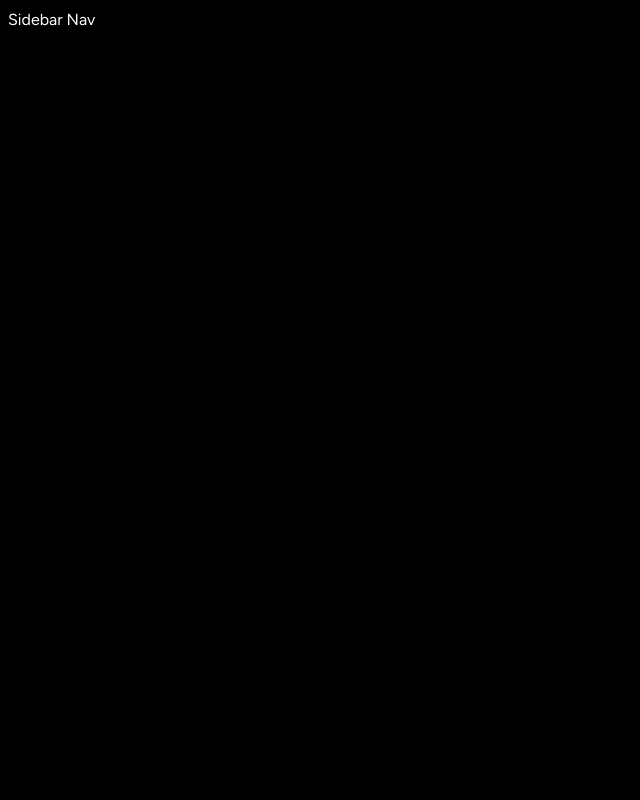
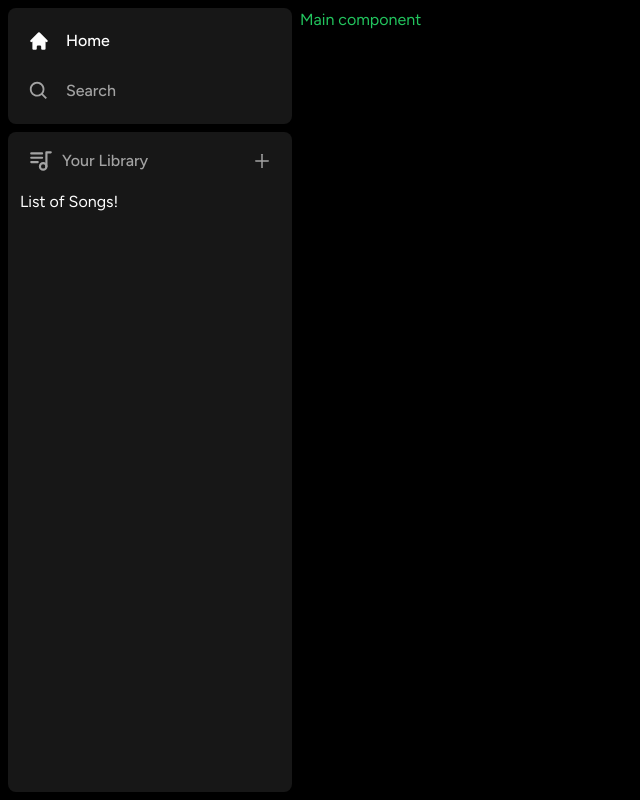
Before and after one commit to exprays/Spotify-clone, a Next.js app: page / in a window 1280 px wide. Shown: the whole page, without its empty margins (0-640 px from the left). Built offline with nearby package versions, Linux system fonts and the light colour scheme.

Commit message:
🎯Added Icons and basic functionalities of Sidebar

```diff
--- a/components/Box.tsx
+++ b/components/Box.tsx
@@ -1,3 +1,5 @@
+import { twMerge } from "tailwind-merge";
+
 interface BoxProps {
     children: React.ReactNode;
     className?: string;
@@ -8,7 +10,15 @@
     className,
 }) => {
     return (
-        <div>
+        <div className={twMerge(`
+                bg-neutral-900
+                rounded-lg
+                h-fit
+                w-full
+            `,
+                className
+            )}
+        >
             {children}
         </div>
     );
--- /dev/null
+++ b/components/Library.tsx
@@ -0,0 +1,65 @@
+"use client";
+
+import { TbPlaylist } from "react-icons/tb";
+import { AiOutlinePlus } from "react-icons/ai";
+
+const Library = () => {
+    const onClick = () => {
+        // Handle upload later
+    };
+
+    return (
+        <div className="flex flex-col">
+            <div
+                className="
+                    flex
+                    items-center
+                    justify-between
+                    px-5
+                    pt-4
+                "
+            >
+                <div
+                    className="
+                        inline-flex
+                        items-center
+                        gap-x-2
+                    "
+                >
+                    <TbPlaylist className="text-neutral-400" size={26}/>
+                    <p
+                        className="
+                            text-neutral-400
+                            font-medium
+                            text-md
+                        "
+                    >
+                        Your Library
+                    </p>
+                </div>
+                <AiOutlinePlus
+                    onClick={onClick}
+                    size={20}
+                    className="
+                        text-neutral-400
+                        cursor-pointer
+                        hover:text-white
+                        transition
+                    "
+                />
+
+            </div>
+            <div className="
+                flex
+                flex-col
+                gap-y-2
+                mt-4
+                px-3
+            ">
+                List of Songs!
+            </div>
+        </div>
+    )
+}
+
+export default Library;
--- a/components/Sidebar.tsx
+++ b/components/Sidebar.tsx
@@ -5,6 +5,8 @@
 import { HiHome } from "react-icons/hi";
 import { BiSearch } from "react-icons/bi";
 import Box from "./Box";
+import SidebarItem from "./SidebarItem";
+import Library from "./Library";
 
 interface SidebarProps {
     children: React.ReactNode;
@@ -43,9 +45,31 @@
             "
         >
                 <Box>
-                    Sidebar Nav
+                    <div className="
+                            flex
+                            flex-col
+                            gap-y-4
+                            px-5
+                            py-4
+                        "
+                    >
+                        {routes.map((item) => (
+                            <SidebarItem
+                                key={item.label}
+                                {...item}
+                            />
+                        ))}
+
+                    </div>
+
+                </Box>
+                <Box className="overflow-y-auto h-full">
+                    <Library />
                 </Box>
             </div>
+            <main className="h-full flex-1 overflow-y-auto py-2">
+                {children}
+            </main>
         </div>
     );
 }
--- /dev/null
+++ b/components/SidebarItem.tsx
@@ -0,0 +1,45 @@
+import Link from "next/link";
+import { IconType } from "react-icons";
+import { twMerge } from "tailwind-merge";
+
+interface SidebarItemProps {
+    icon: IconType;
+    label: string;
+    active?: boolean;
+    href: string;
+}
+
+const SidebarItem: React.FC<SidebarItemProps> = ({
+    icon: Icon,
+    label,
+    active,
+    href,
+}) => {
+    return (
+       <Link
+            href={href}
+            className={twMerge(`
+                flex
+                flex-row
+                h-auto
+                items-center
+                w-full
+                gap-x-4
+                text-md
+                font-medium
+                cursor-pointer
+                hover:text-white
+                transition
+                text-neutral-400
+                py-1
+            `,
+                active && "text-white"
+            )}
+        >
+            <Icon size={26} />
+            <p className="truncate w-full">{label}</p>
+       </Link>
+    );
+}
+
+export default SidebarItem;
--- a/package.json
+++ b/package.json
@@ -20,6 +20,7 @@
     "react": "18.2.0",
     "react-dom": "18.2.0",
     "react-icons": "^4.10.1",
+    "tailwind-merge": "^1.14.0",
     "tailwindcss": "3.3.3",
     "typescript": "5.1.6"
   }
```
Also changed, not shown: 1 other file (tests, documents, lock files or other folders).
